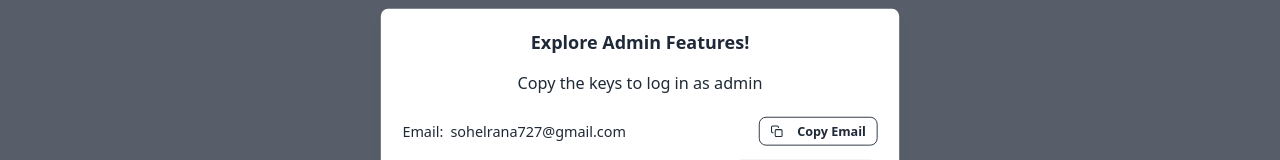
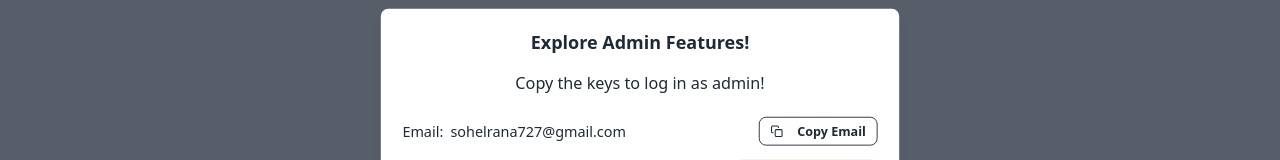
Before and after one commit to Sohelrana2815/study-flow-client, a React (Vite) app: page /login in a window 1280 px wide. Both pictures are taken after a click on the button "Admin/Teacher Credentials". Shown: the part 258-418 px from the top of the page. Built offline with nearby package versions, Linux system fonts and the light colour scheme; no server answers.

Commit message:
my commit

```diff
--- a/src/Components/AdminAccessModal/AdminAccessModal.jsx
+++ b/src/Components/AdminAccessModal/AdminAccessModal.jsx
@@ -21,7 +21,7 @@ const AdminAccessModal = ({ toggleModal }) => {
             Explore Admin Features!
           </h2>
           <p className="mb-6 text-lg text-center">
-            Copy the keys to log in as admin
+            Copy the keys to log in as admin!
           </p>
 
           <div className="space-y-4">
```
